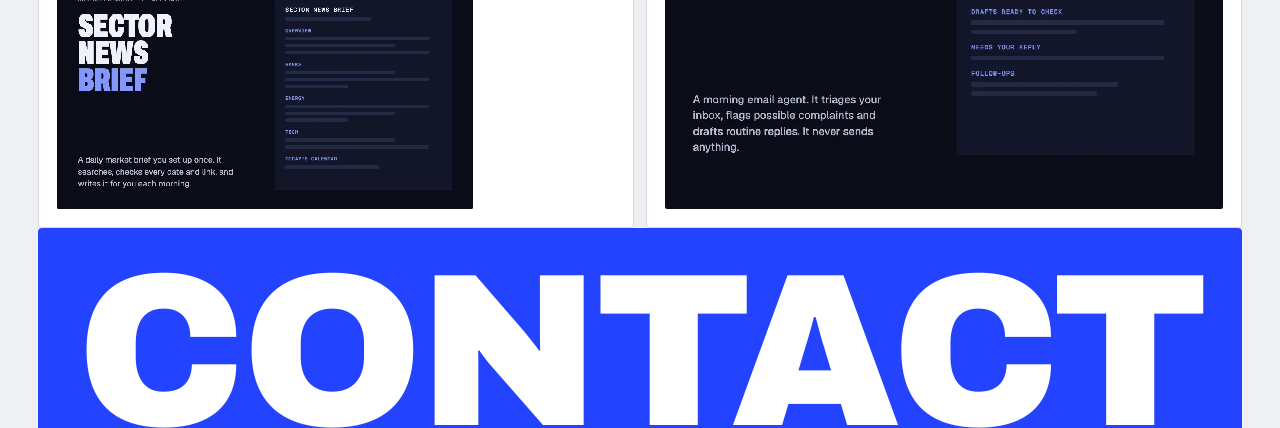
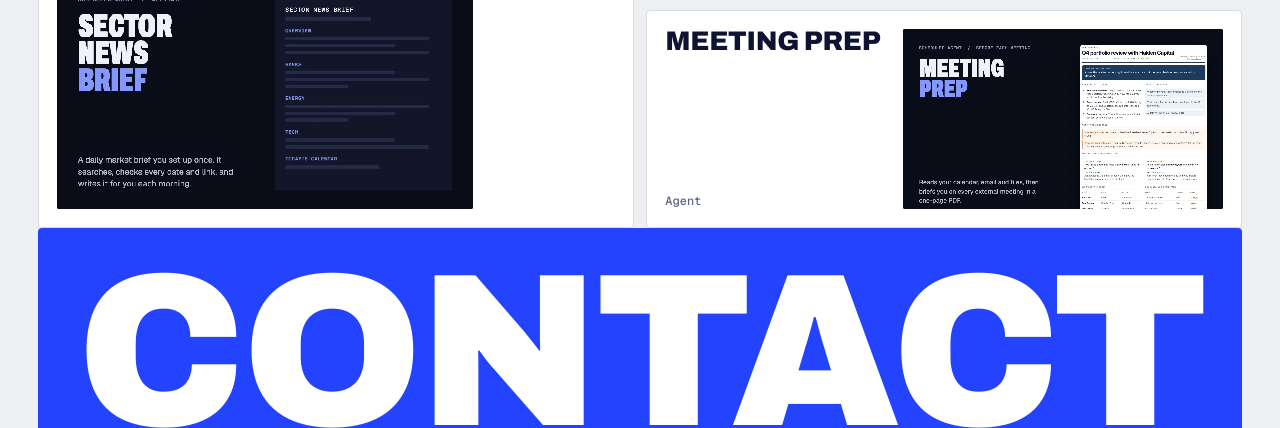
Before and after one commit to KenzoStudios/KenzoStudios.github.io, a plain HTML site: page agents/index.html in a window 1280 px wide. Shown: the part 707-1135 px from the top of the page. Drawn offline with nearby package versions, Linux system fonts and the light colour scheme.

Commit message:
Add Meeting Prep to Agents and a row tile for three-project groups
Adds the meeting briefing agent file, a sample brief PDF with made-up
names, and four images from it. Groups of three now put two side-by-side
row tiles (text left, image right) beside the large tile so thumbnails
fill their tiles. Bumps the cache version.

Co-Authored-By: Claude Sonnet 5.5 <noreply@anthropic.com>

```diff
--- a/agents/index.html
+++ b/agents/index.html
@@ -10,7 +10,7 @@
 <link rel="preconnect" href="https://fonts.googleapis.com">
 <link rel="preconnect" href="https://fonts.gstatic.com" crossorigin>
 <link rel="stylesheet" href="https://fonts.googleapis.com/css2?family=Archivo:wdth,wght@62..125,400..900&family=Geist:wght@400;500;600&family=Geist+Mono:wght@400;500&display=swap">
-<link rel="stylesheet" href="../assets/site.css?v=202611260118">
+<link rel="stylesheet" href="../assets/site.css?v=202611260135">
 </head>
 <!-- This page lists every project in one section. Its content comes from assets/content.js. -->
 <body data-section="agents">
@@ -33,7 +33,7 @@
 
 <dialog id="panel" aria-labelledby="pd-title"></dialog>
 
-<script src="../assets/content.js?v=202611260118"></script>
-<script src="../assets/site.js?v=202611260118"></script>
+<script src="../assets/content.js?v=202611260135"></script>
+<script src="../assets/site.js?v=202611260135"></script>
 </body>
 </html>
--- a/assets/content.js
+++ b/assets/content.js
@@ -91,6 +91,32 @@ const PROJECTS = [
     ],
     actions: [
       { label: "Get the agent file", note: "A single Markdown file. Drop it into a Claude chat and type set this up.", href: "agents/inbox-heads-up/inbox-heads-up.md", primary: true }
+    ]
+  },
+  {
+    id: "meeting-prep", section: "agents",
+    title: "Meeting Prep", subtitle: "A briefing agent for external meetings",
+    summary: "Drop one file into a Claude chat and it sets up an agent that reads your calendar, email and files, then briefs you on each external meeting, with an optional one-page PDF.",
+    body: "Meeting Prep is a one-step setup file for a meeting briefing agent. Give it to Claude, type \"set this up\", and Claude checks your email and calendar connections, asks a few questions (files or emails only, a PDF or chat only, every weekday morning or on request) and creates the agent. For each external meeting it reads the invite, the last six months of email with the attendees and their company, any files in folders you approve, and recent public news about the company (never about individual people). Each brief covers the goal, key points to cover, areas to discuss, potential concerns, tough things the other side might say with how you could respond, who is in the room, and open promises on both sides. It never sends, changes or deletes anything, and the only file it writes is the PDF. The sample brief below uses made-up names and companies.",
+    tags: ["Agent", "Claude", "Scheduled task", "PDF"],
+    cover: "agents/meeting-prep/shots/title.webp", coverFit: "contain", coverBg: "#0a0d18",
+    shots: [
+      { src: "agents/meeting-prep/shots/title.webp",    alt: "Meeting Prep title card beside a one-page sample meeting brief for a Q4 portfolio review", cap: "Meeting Prep: a one-page brief before each external meeting." },
+      { src: "agents/meeting-prep/shots/goal.webp",     alt: "Top of the sample brief: the goal for the meeting, key points to cover and areas to discuss", cap: "The goal, the key points to cover, and areas to discuss." },
+      { src: "agents/meeting-prep/shots/concerns.webp", alt: "Sample brief: potential concerns, including an overdue reply and possible dissatisfaction, and tough things they might say with suggested responses", cap: "Concerns, and tough things they might say with how you could respond." },
+      { src: "agents/meeting-prep/shots/people.webp",   alt: "Sample brief: who is in the room and the promises and open items with days open", cap: "Who is in the room, and the promises open on both sides." }
+    ],
+    facts: [
+      ["Schedule", "Every weekday morning (7:30 by default) for that day's meetings, or on request: prep me for my meeting with X"],
+      ["Reads", "Your calendar, six months of email with the attendees, and optionally files in folders you approve"],
+      ["Brief", "Goal, key points, areas to discuss, concerns, tough questions with responses, who is in the room, open promises"],
+      ["Output", "A brief in the chat, plus an optional one-page PDF"],
+      ["Safety", "Never sends, replies, accepts, changes or deletes. Files are read-only. It never searches the web for individual people."],
+      ["Needs", "A paid Claude plan, and email and calendar connected. File access also needs the Claude desktop app. Check your firm allows it."]
+    ],
+    actions: [
+      { label: "Get the agent file", note: "A single Markdown file. Drop it into a Claude chat and type set this up.", href: "agents/meeting-prep/meeting-prep.md", primary: true },
+      { label: "See a sample brief", note: "A one-page PDF with made-up names and companies.", href: "agents/meeting-prep/sample-meeting-brief.pdf" }
     ]
   },
   {
--- a/assets/site.css
+++ b/assets/site.css
@@ -182,6 +182,14 @@ kbd{font:500 11px/1 var(--f-mono);min-width:24px;text-align:center;padding:5px 6
 /* Small tile: one grid cell, so four of them make a 2x2 beside a large tile */
 .tile.sm .n{font-size:clamp(18px,1.9vw,26px)}
 .tile.sm .fr{min-height:0}
+/* Row tile: title on the left and a 16:9 image on the right, so a wide, short tile has no empty bands */
+.tile.row{flex-direction:row;align-items:stretch;gap:clamp(12px,1.2vw,18px)}
+.tile.row .top{flex:1;min-width:0;flex-direction:column;justify-content:space-between;align-items:flex-start}
+.tile.row .n{font-size:clamp(20px,2.1vw,30px)}
+.tile.row .fr{flex:none;height:100%;width:auto;aspect-ratio:16/9}
 @media (max-width:760px){
   .tile.xl.right{grid-column:span 2}
+  .tile.row{flex-direction:column;grid-column:span 1}
+  .tile.row .top{flex:none;flex-direction:row;align-items:baseline}
+  .tile.row .fr{flex:1;width:100%;height:auto;aspect-ratio:auto}
 }
--- a/assets/site.js
+++ b/assets/site.js
@@ -58,7 +58,8 @@
 
   /* Section page: every project, in groups of five. One big tile alternates left and right, and four
      small tiles fill a 2x2 beside it. A last group of four gets a "Next up" tile in the fifth slot, and a lone project gets one beside it,
-     so the grid always closes without gaps. Groups of two or three use larger tiles instead. */
+     so the grid always closes without gaps. Groups of two use two large tiles. Groups of three put two side-by-side "row" tiles (text left, image
+     right) beside the large one. */
   function pageGrid(s) {
     const items = bySec(s.id);
     if (!items.length) return emptyTile(s, "w4", "In progress");
@@ -66,7 +67,7 @@
       const g = Math.floor(i / 5), k = i % 5, left = items.length - g * 5;
       if (left === 1) return projectTile(p, `w2 h2 xl${g % 2 ? " right" : ""}`, true);
       if (left === 2) return projectTile(p, k === 0 ? "w2 h2 xl" : "w2 h2", k === 0);
-      if (left === 3) return projectTile(p, k === 0 ? `w2 h2 xl${g % 2 ? " right" : ""}` : "w2", k === 0);
+      if (left === 3) return projectTile(p, k === 0 ? `w2 h2 xl${g % 2 ? " right" : ""}` : "w2 row", k === 0);
       return projectTile(p, k === 0 ? `w2 h2 xl${g % 2 ? " right" : ""}` : "sm", k === 0);
     }).join("");
     const rest = items.length % 5;
```
Also changed, not shown: applications/index.html (+3 -3 lines), games/index.html (+3 -3 lines), index.html (+3 -3 lines), presentations/index.html (+3 -3 lines), skills/index.html (+3 -3 lines), websites/index.html (+3 -3 lines), agents/meeting-prep/shots/concerns.webp (added), agents/meeting-prep/shots/goal.webp (added), agents/meeting-prep/shots/people.webp (added), agents/meeting-prep/shots/title.webp (added), 2 other files.
